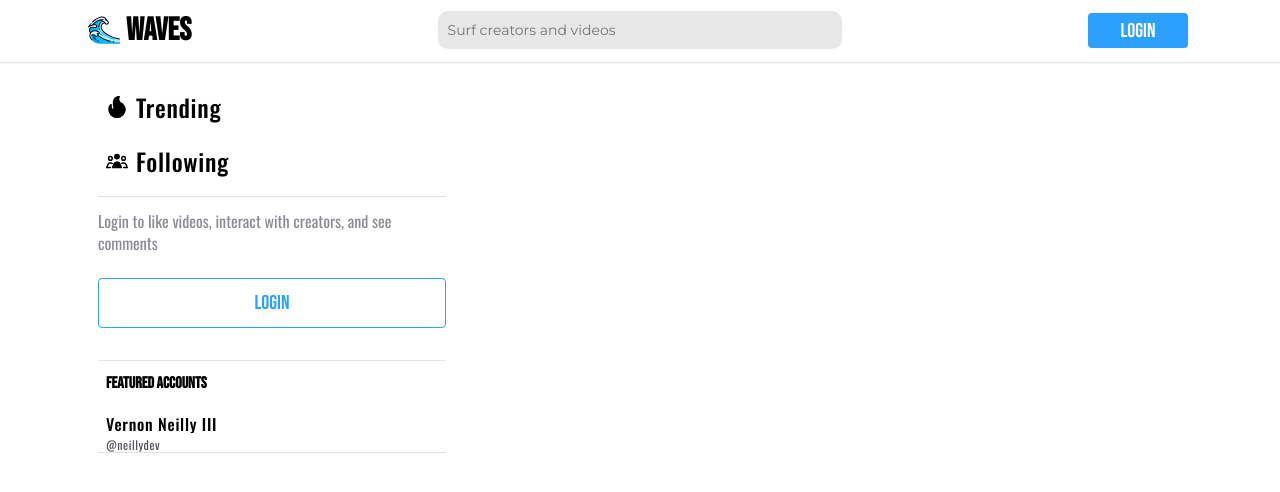
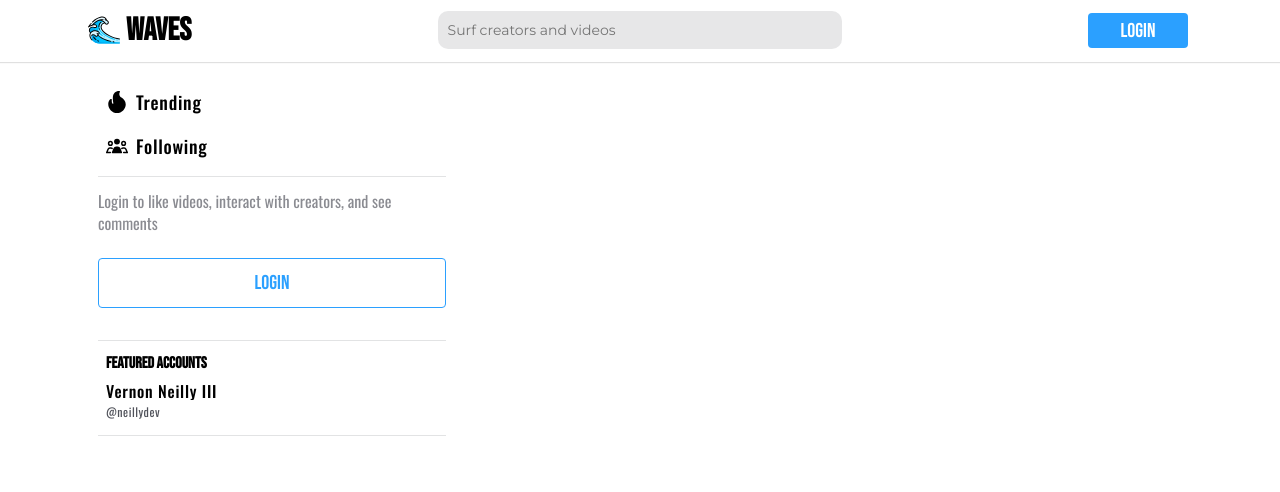
Before and after one commit to neillydev/waves_v2, a Next.js app: page / in a window 1280 px wide. Shown: the top 492 px of the page. Built offline with nearby package versions, Linux system fonts and the light colour scheme.

Commit message:
add styling changes to SideItem

```diff
--- a/src/styles/SideItem/SideItem.module.css
+++ b/src/styles/SideItem/SideItem.module.css
@@ -11,10 +11,14 @@
     background: rgb(226, 226, 226);
 }
 
+.featuredItemWrapper:hover {
+    background: rgb(226, 226, 226);
+}
+
 .sideItemHeader {
     font-family: 'Oswald', sans-serif;
     font-weight: 500;
-    font-size: 24px;
+    font-size: 18px;
     line-height: 14px;
     letter-spacing: .75px;
     margin-left: 8px;
@@ -33,6 +37,7 @@
     text-decoration: none;
     border-radius: 4px;
     transition: background 200ms ease-in-out;
+    margin-bottom: 1rem;
 }
 
 .featuredItemHeader {
@@ -41,6 +46,7 @@
     text-overflow: ellipsis;
     overflow: hidden;
     white-space: nowrap;
+    margin-top: 0;
     margin-bottom: 4px;
     line-height: 18px;
 }
```
